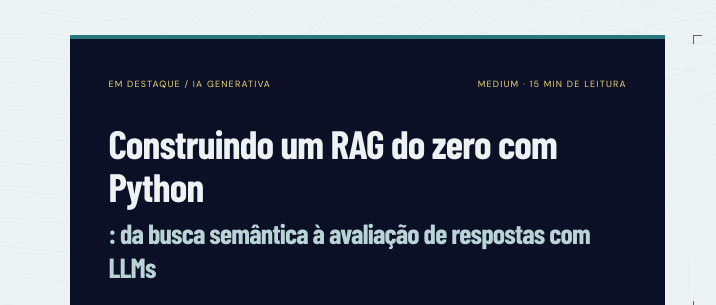
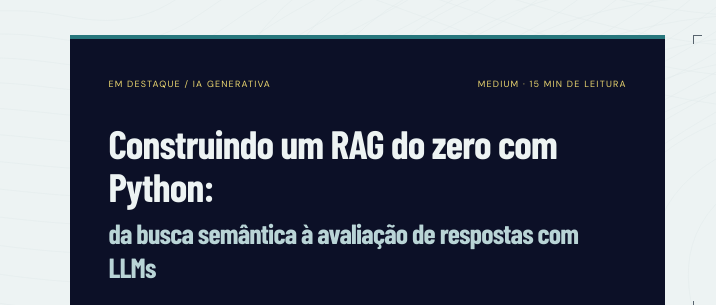
Before and after one commit to itslucasmiranda/Portfolio, a plain HTML site: page index.html in a window 1280 px wide. Shown: the part 4599-4904 px from the top of the page, 0-716 px from the left. Drawn offline with nearby package versions, Linux system fonts and the light colour scheme; a web font is replaced by a local one.

Commit message:
fix: keep article title punctuation on the heading line

```diff
--- a/index.html
+++ b/index.html
@@ -16,7 +16,7 @@
 <div class="articles-grid">
 <article class="article-feature reveal">
 <div class="article-meta"><span>EM DESTAQUE / IA GENERATIVA</span><span>MEDIUM · 15 MIN DE LEITURA</span></div>
-<h3><a href="https://medium.com/@itslucasmirandaa/construindo-um-rag-do-zero-com-python-da-busca-sem%C3%A2ntica-%C3%A0-avalia%C3%A7%C3%A3o-de-respostas-com-llms-dacc35d3f0c2" target="_blank" rel="noopener noreferrer">Construindo um RAG do zero com Python<span>: da busca semântica à avaliação de respostas com LLMs</span></a></h3>
+<h3><a href="https://medium.com/@itslucasmirandaa/construindo-um-rag-do-zero-com-python-da-busca-sem%C3%A2ntica-%C3%A0-avalia%C3%A7%C3%A3o-de-respostas-com-llms-dacc35d3f0c2" target="_blank" rel="noopener noreferrer">Construindo um RAG do zero com Python:<span>da busca semântica à avaliação de respostas com LLMs</span></a></h3>
 <p>As decisões por trás do AI Knowledge Assistant: FastAPI, segmentação de documentos, embeddings e respostas com fontes. Um relato sobre arquitetura, desafios e avaliação do sistema.</p>
 <div class="article-flow" aria-hidden="true"><span>DOCUMENTOS</span><b>→</b><span>BUSCA SEMÂNTICA</span><b>→</b><span>RESPOSTAS COM FONTES</span></div>
 <div class="article-actions"><a class="article-cta" href="https://medium.com/@itslucasmirandaa/construindo-um-rag-do-zero-com-python-da-busca-sem%C3%A2ntica-%C3%A0-avalia%C3%A7%C3%A3o-de-respostas-com-llms-dacc35d3f0c2" target="_blank" rel="noopener noreferrer">Ler artigo no Medium <svg class="arrow" viewBox="0 0 24 24" aria-hidden="true"><path d="M5 19 19 5M5 5h14v14"/></svg></a><a class="article-code" href="https://github.com/itslucasmiranda/ai-knowledge-assistant" target="_blank" rel="noopener noreferrer">Ver projeto <svg class="arrow" viewBox="0 0 24 24" aria-hidden="true"><path d="M5 19 19 5M5 5h14v14"/></svg></a></div>
```
